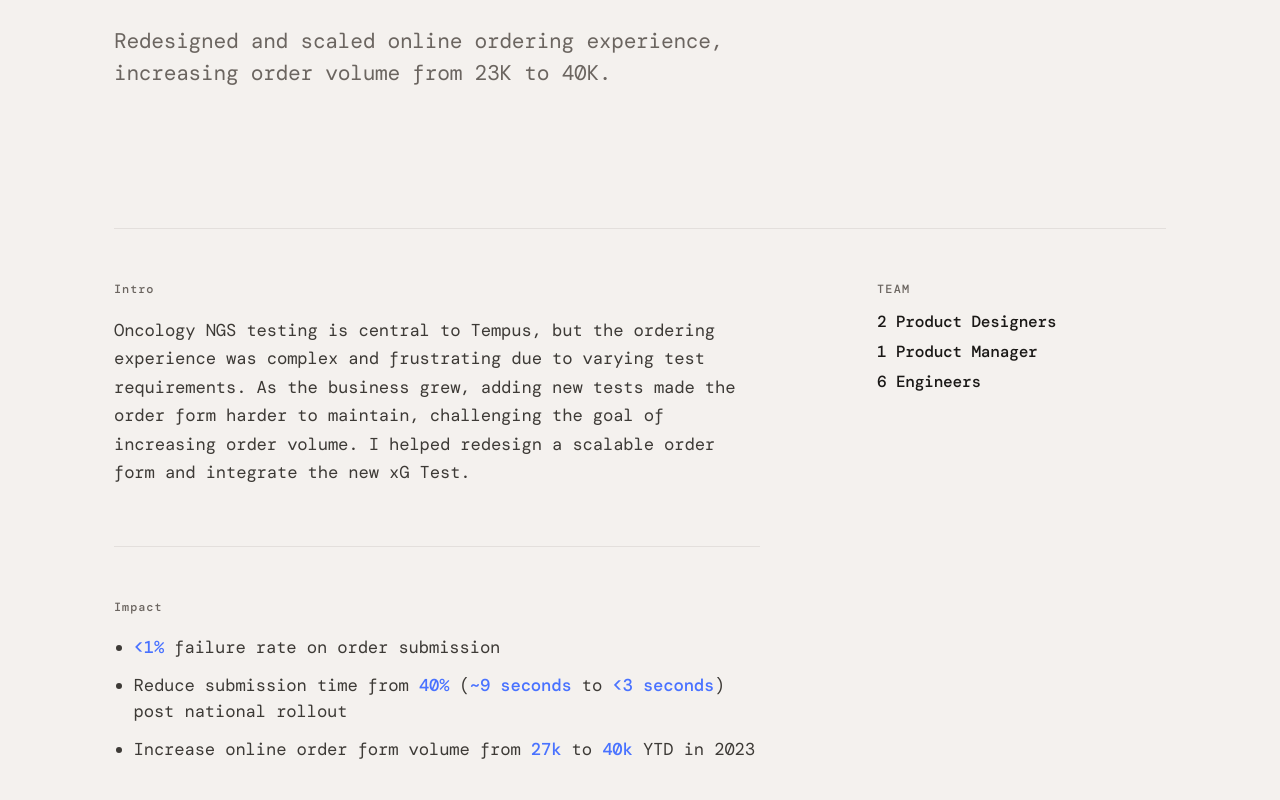
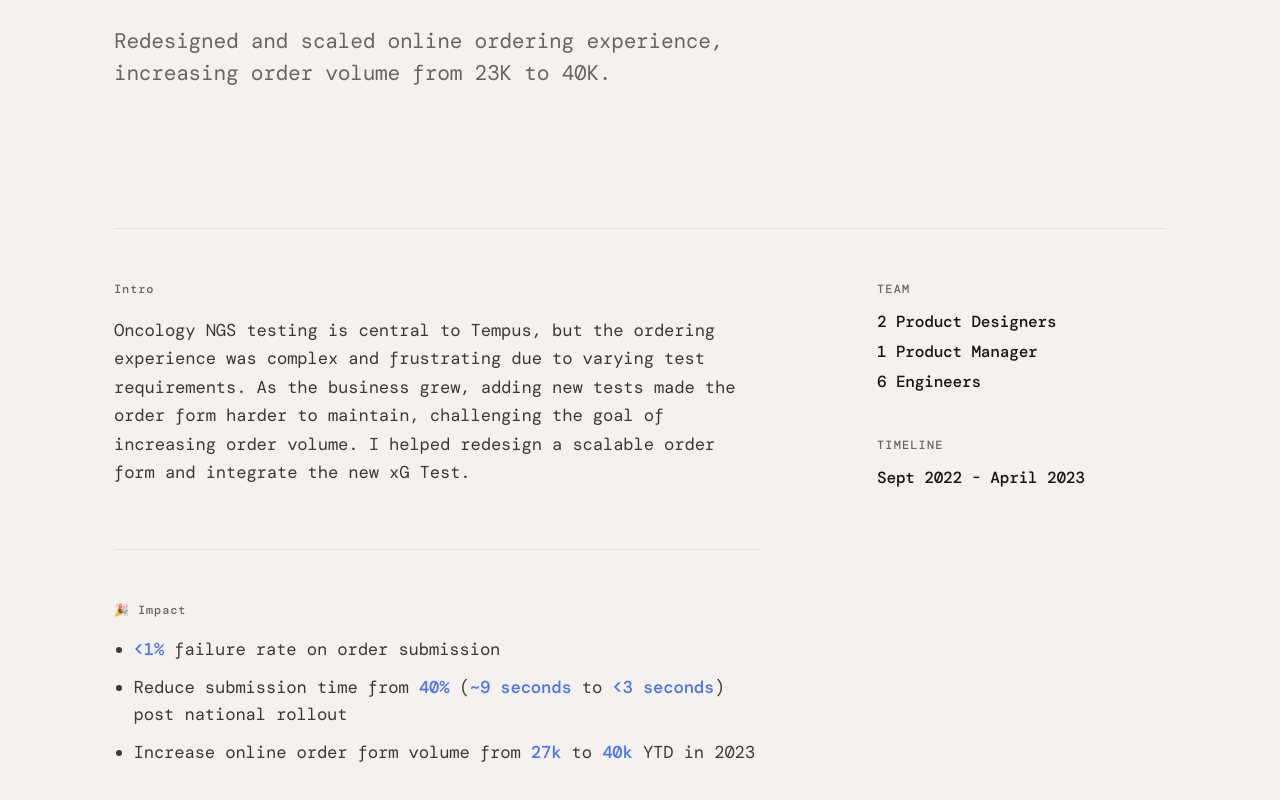
Before and after one commit to chenlichenli/my-portfolio, a React (Vite) app: page /hub-online-ordering in a window 1280 px wide. Shown: the part 364-1164 px from the top of the page. Built offline with nearby package versions, Linux system fonts and the light colour scheme; a web font is replaced by a local one.

Commit message:
feat: enhance IQueueForClinicsCaseStudy component with key takeaways section and timeline details for improved content clarity and user engagement

```diff
--- a/src/pages/HubOnlineOrderingCaseStudy.tsx
+++ b/src/pages/HubOnlineOrderingCaseStudy.tsx
@@ -73,13 +73,17 @@
                 ))}
               </ul>
             </div>
+            <div className="case-tempus-meta-block case-tempus-meta-block--timeline">
+              <h3 className="case-tempus-meta-heading">Timeline</h3>
+              <p className="case-tempus-meta-timeline">Sept 2022 - April 2023</p>
+            </div>
           </aside>
         </div>
       </section>
 
       <section className="case-tempus-impact" aria-labelledby="case-hub-ordering-impact-heading">
         <h2 id="case-hub-ordering-impact-heading" className="case-tempus-intro-heading">
-          Impact
+          🎉 Impact
         </h2>
         <ul className="case-tempus-impact-list">
           {IMPACT_METRICS.map(({ id, content }) => (
--- a/src/pages/IQueueForClinicsCaseStudy.css
+++ b/src/pages/IQueueForClinicsCaseStudy.css
@@ -122,3 +122,13 @@
   width: 100%;
   height: auto;
 }
+
+/* Key Takeaways — same rhythm as Impact on other case studies */
+.case-iqueue-takeaways {
+  margin-top: clamp(2.25rem, 5vw, 3.5rem);
+  padding-top: clamp(2rem, 4.5vw, 3rem);
+  border-top: 1px solid var(--border);
+  width: 100%;
+  max-width: 38rem;
+  min-width: 0;
+}
--- a/src/pages/IQueueForClinicsCaseStudy.tsx
+++ b/src/pages/IQueueForClinicsCaseStudy.tsx
@@ -66,16 +66,16 @@
 
 const DESIGN_DETAIL_SLIDES = [
   {
+    id: 'data-health',
+    title: 'Data Health',
+    file: 'iqueue 1.png',
+    imageAlt: 'Data Health in iQueue for Clinics',
+  },
+  {
     id: 'room-allocation',
     title: 'Room allocation',
     file: 'iqueue 0.png',
     imageAlt: 'Room allocation view in iQueue for Clinics',
-  },
-  {
-    id: 'data-health',
-    title: 'Data Health',
-    file: 'iqueue 1.png',
-    imageAlt: 'Data Health in iQueue for Clinics',
   },
   {
     id: 'provider-template-review',
@@ -83,6 +83,12 @@
     file: 'iqueue 2.png',
     imageAlt: 'Provider Template Review in iQueue for Clinics',
   },
+] as const
+
+const KEY_TAKEAWAYS = [
+  'What User require not always means what they need',
+  'Involving engineering team from the outset can save time in an agile environment',
+  "Try to find resources when there aren't enough, be proactive as the only designer on the team",
 ] as const
 
 export function IQueueForClinicsCaseStudy() {
@@ -120,13 +126,17 @@
                 ))}
               </ul>
             </div>
+            <div className="case-tempus-meta-block case-tempus-meta-block--timeline">
+              <h3 className="case-tempus-meta-heading">Timeline</h3>
+              <p className="case-tempus-meta-timeline">Dec 2019 - March 2020</p>
+            </div>
           </aside>
         </div>
       </section>
 
       <section className="case-iqueue-design" aria-labelledby="case-iqueue-design-heading">
         <h2 id="case-iqueue-design-heading" className="case-tempus-intro-heading">
-          Design Details
+          ✍🏻 Design Details
         </h2>
         <div className="case-iqueue-design-layout">
           <div className="case-iqueue-design-titles" role="tablist" aria-label="Design detail views">
@@ -184,6 +194,17 @@
           ))}
         </ul>
       </section>
+
+      <section className="case-iqueue-takeaways" aria-labelledby="case-iqueue-takeaways-heading">
+        <h2 id="case-iqueue-takeaways-heading" className="case-tempus-intro-heading">
+          📒 Key Takeaways
+        </h2>
+        <ul className="case-tempus-impact-list">
+          {KEY_TAKEAWAYS.map((line) => (
+            <li key={line}>{line}</li>
+          ))}
+        </ul>
+      </section>
     </article>
   )
 }
--- a/src/pages/TempusOneCaseStudy.tsx
+++ b/src/pages/TempusOneCaseStudy.tsx
@@ -209,7 +209,7 @@
 
       <section className="case-tempus-impact" aria-labelledby="case-tempus-impact-heading">
         <h2 id="case-tempus-impact-heading" className="case-tempus-intro-heading">
-          Impact
+          🎉 Impact
         </h2>
         <ul className="case-tempus-impact-list">
           {IMPACT_METRICS.map(({ id, content }) => (
```
